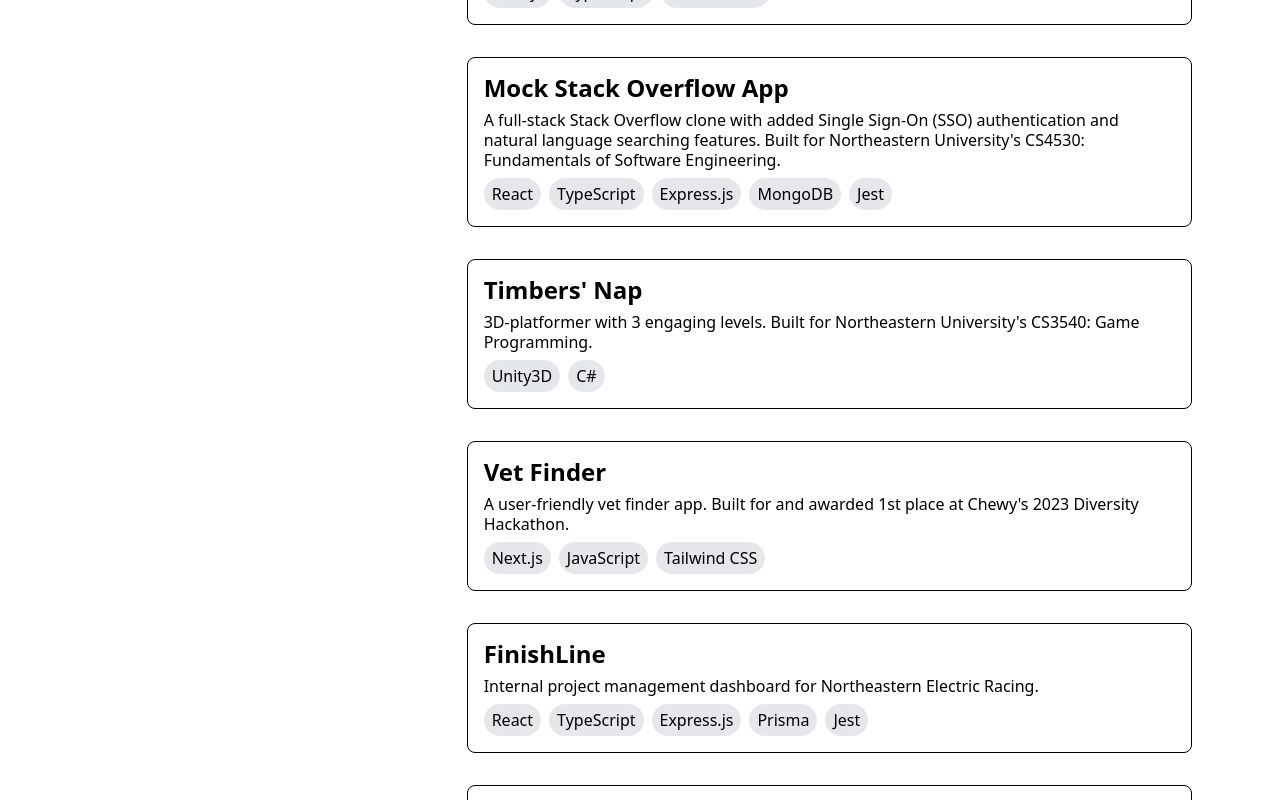
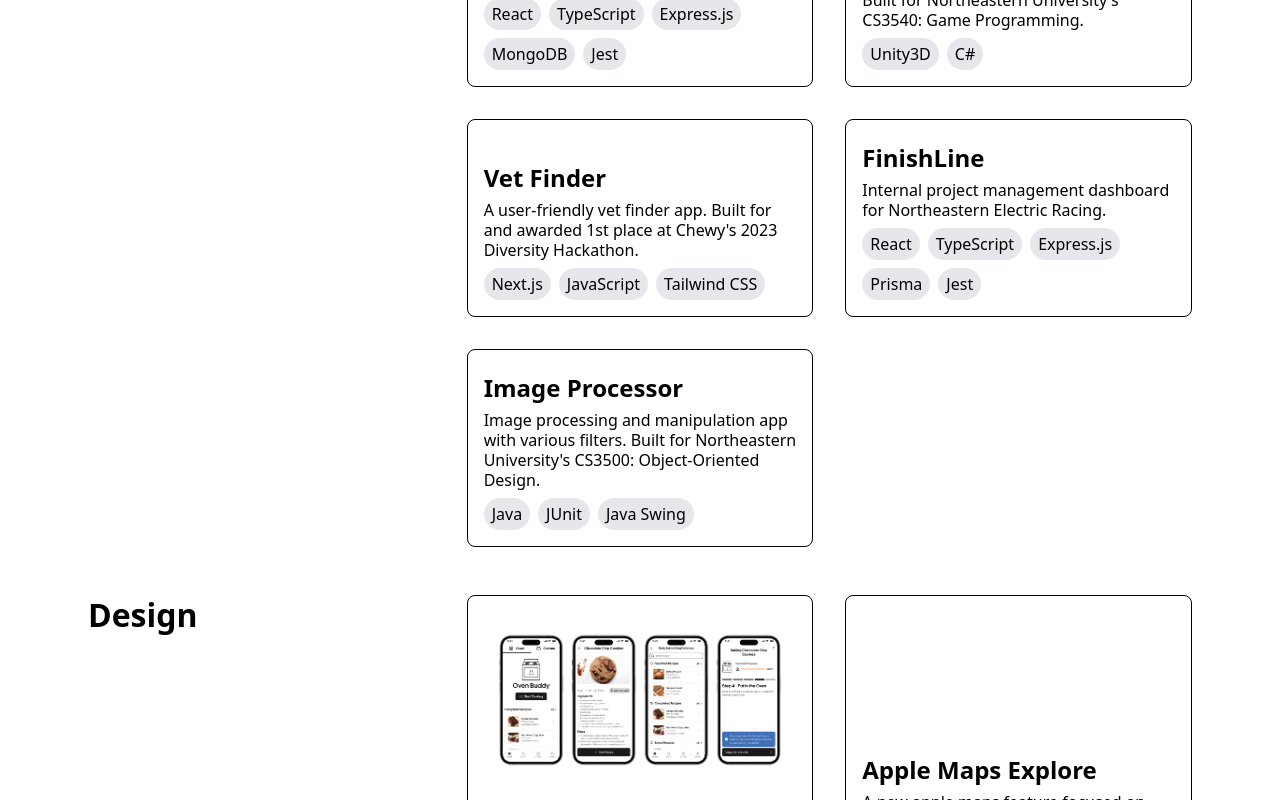
Before and after one commit to sharonyang16/sharonyang16.github.io, a Next.js app: page / in a window 1280 px wide. Shown: the part 1900-2700 px from the top of the page. Built offline with nearby package versions, Linux system fonts and the light colour scheme.

Commit message:
Change Grid + Add Project Thumbnail (#39)

```diff
--- a/src/components/home/Projects/ProjectCard.tsx
+++ b/src/components/home/Projects/ProjectCard.tsx
@@ -1,3 +1,4 @@
+import Image from "next/image";
 import { ProjectCardProps } from "@/types/data";
 import Typography from "@/components/base/Typography/Typography";
 import Chip from "@/components/base/Chip/Chip";
@@ -5,6 +6,7 @@ import Chip from "@/components/base/Chip/Chip";
 const ProjectCard = ({
   title,
   url,
+  thumbnail,
   description,
   technologies,
 }: ProjectCardProps) => {
@@ -17,7 +19,19 @@ const ProjectCard = ({
         url ? "hover:shadow-xl dark:hover:bg-gray-950" : ""
       }`}
     >
-      <div className="flex flex-col p-4 gap-2">
+      <div className="flex flex-col p-4 gap-2 h-full">
+        <div className="flex justify-center items-center w-full h-fit flex-grow-1 relative">
+          {thumbnail && (
+            <Image
+              src={thumbnail}
+              alt={`${title} thumbnail`}
+              width="1600"
+              height="900"
+              className="w-full h-auto"
+            />
+          )}
+        </div>
+
         <Typography intent="subheadding2">{title}</Typography>
         <Typography intent="paragraph2">{description}</Typography>
         <div className="flex flex-wrap gap-2">
--- a/src/components/home/Projects/Projects.tsx
+++ b/src/components/home/Projects/Projects.tsx
@@ -14,7 +14,7 @@ const Projects = ({
       <Typography id={title.toLowerCase()} intent="subheadding1">
         {title}
       </Typography>
-      <div className="flex flex-col gap-8 col-span-2 ">
+      <div className="flex flex-col lg:grid lg:grid-cols-2 gap-8 col-span-2 ">
         {projects.map((project) => (
           <ProjectCard key={project.id} {...project} />
         ))}
--- a/src/content/design.json
+++ b/src/content/design.json
@@ -2,6 +2,7 @@
   {
     "id": 0,
     "title": "Oven Buddy",
+    "thumbnail": "/assets/oven-buddy-mockup.png",
     "description": "Uber inspired smart oven app. Designed for Northeastern University's ARTG2400: Interaction Design Principles.",
     "technologies": ["Mobile", "Figma", "User Research"]
   },
--- a/src/types/data.d.ts
+++ b/src/types/data.d.ts
@@ -17,6 +17,7 @@ export type ProjectCardProps = {
   id: number;
   title: string;
   url?: string;
+  thumbnail?: string;
   description: string;
   technologies: string[];
 };
```
Also changed, not shown: public/assets/oven-buddy-mockup.png (added).
